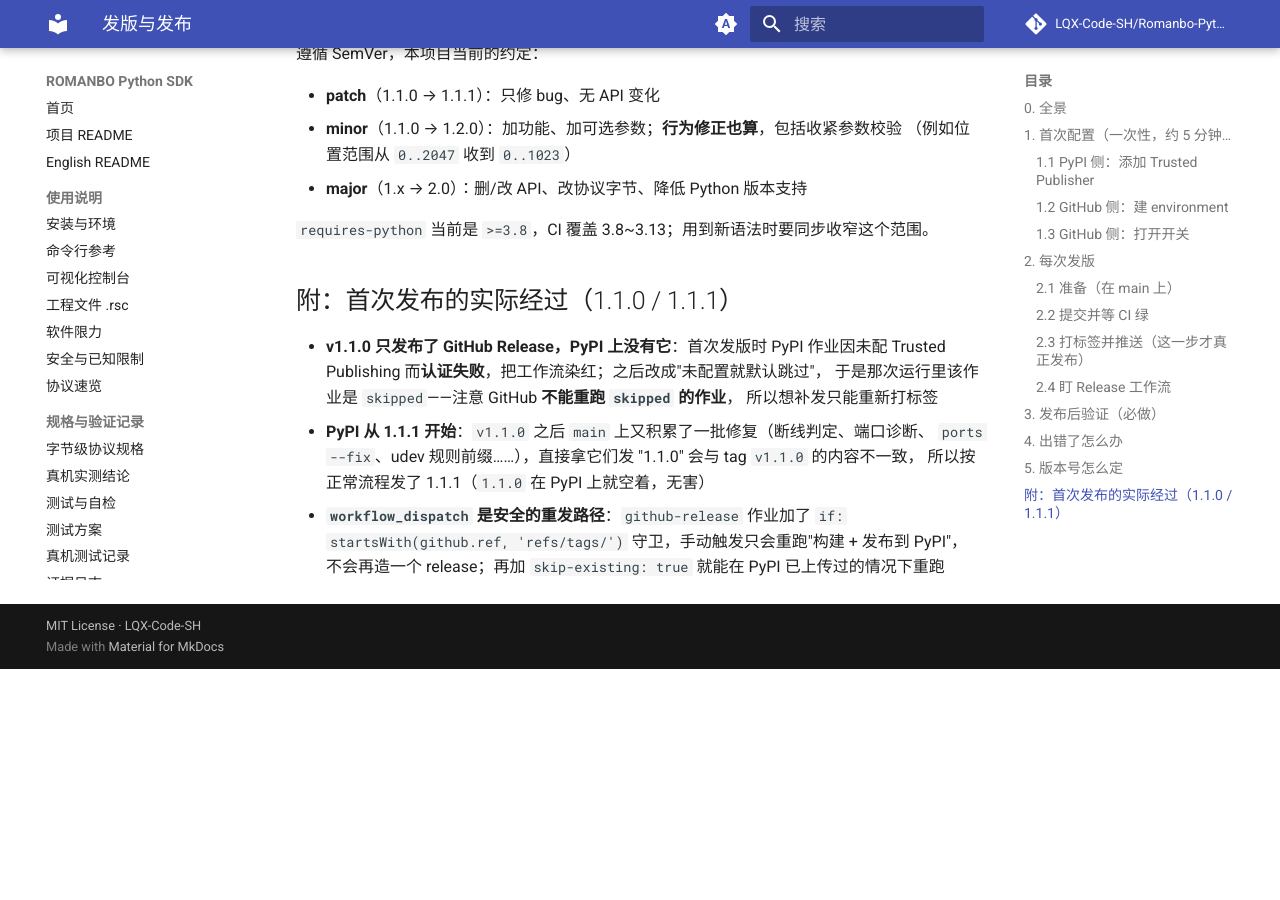
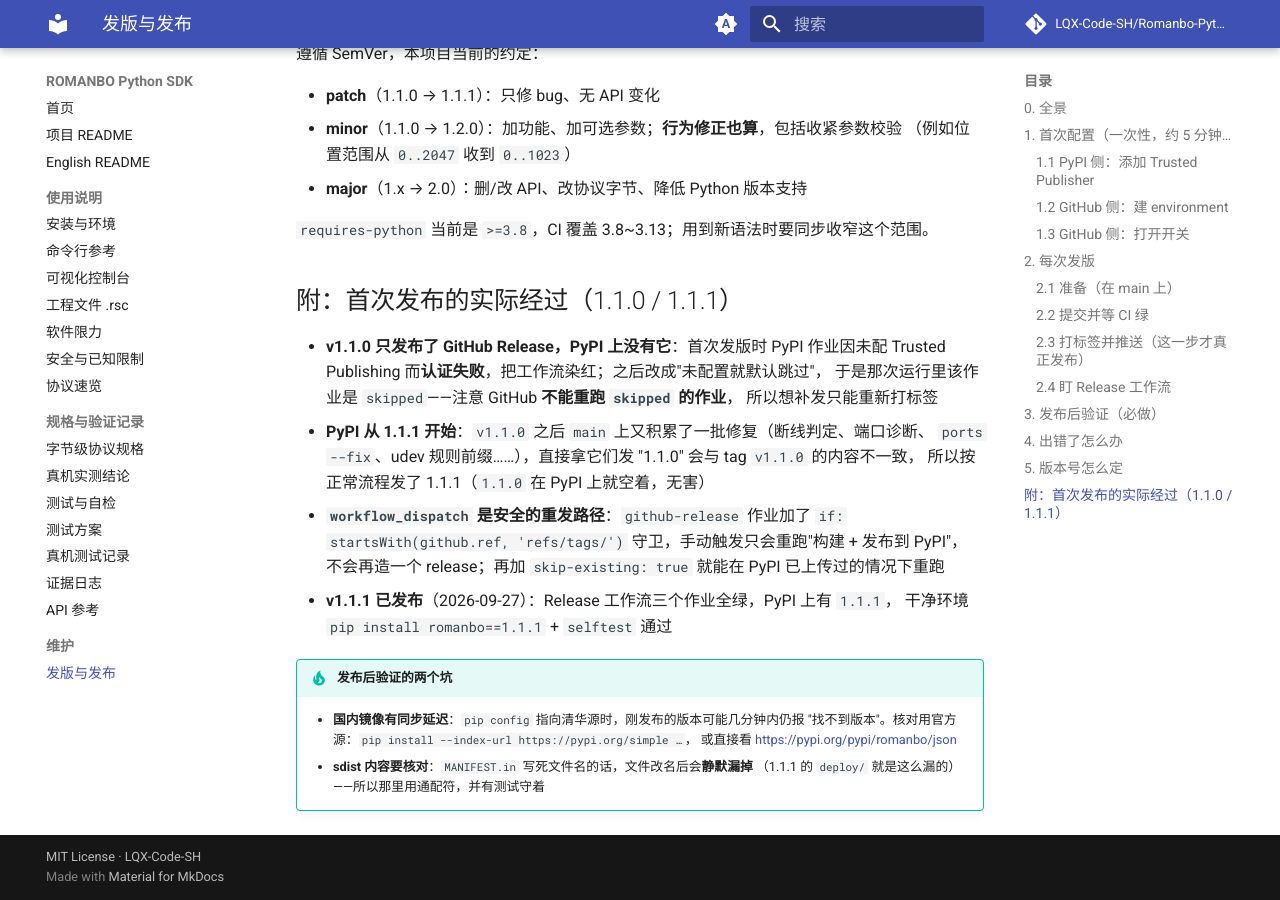
Before and after one commit to LQX-Code-SH/Romanbo-Python-SDK, an MkDocs documentation site: the page built from docs/RELEASING.md, in a window 1280 px wide and 900 px high, scrolled down 4324 px. Built offline with MkDocs 1.6.1 and Material for MkDocs 9.7.7, drawn with Linux system fonts in a browser that asks for light colours; comment, search, counter and statistics services are not loaded; before the commit the page ends 4993 px from its top, so only the background shows below that.

Commit message:
fix(packaging): MANIFEST.in 用通配符带上 deploy/*.rules（1.1.1 的 sdist 漏了它）
发布后按文档核对 PyPI 产物时发现：1.1.1 的 sdist 里没有 deploy/——规则文件从
99- 改名 60- 时忘了同步 MANIFEST.in，而写死的 include 对不上的文件是**静默漏掉**的
（本地构建时也是漏的，我当时没核对）。

- MANIFEST.in 改为 include deploy/*.rules，改名不会再漏
- 新增测试守住这一点（写死文件名会被抓出来）
- CHANGELOG 补 [Unreleased] 段（1.1.1 发布后新增的修复）
- docs/RELEASING.md 补「发布后验证的两个坑」：国内镜像同步延迟（勾选/核对要用官方源）、
  sdist 内容必须核对

验证：本地 sdist 现在含 deploy/60-romanbo-usb-serial.rules；237 项测试通过、ruff 干净、
mkdocs strict 零告警。已发布的 1.1.1 sdist 改不了，但该文件只是手工装规则的便利件——
 会自行生成规则内容，wheel 不依赖它。

```diff
--- a/docs/RELEASING.md
+++ b/docs/RELEASING.md
@@ -160,3 +160,12 @@
 - **`workflow_dispatch` 是安全的重发路径**：`github-release` 作业加了
   `if: startsWith(github.ref, 'refs/tags/')` 守卫，手动触发只会重跑"构建 + 发布到 PyPI"，
   不会再造一个 release；再加 `skip-existing: true` 就能在 PyPI 已上传过的情况下重跑
+- **v1.1.1 已发布**（2026-09-27）：Release 工作流三个作业全绿，PyPI 上有 `1.1.1`，
+  干净环境 `pip install romanbo==1.1.1` + `selftest` 通过
+
+!!! tip "发布后验证的两个坑"
+    - **国内镜像有同步延迟**：`pip config` 指向清华源时，刚发布的版本可能几分钟内仍报
+      "找不到版本"。核对用官方源：`pip install --index-url https://pypi.org/simple …`，
+      或直接看 <https://pypi.org/pypi/romanbo/json>
+    - **sdist 内容要核对**：`MANIFEST.in` 写死文件名的话，文件改名后会**静默漏掉**
+      （1.1.1 的 `deploy/` 就是这么漏的）——所以那里用通配符，并有测试守着
```
Also changed, not shown: CHANGELOG.md (+8 -0 lines), 2 other files.
